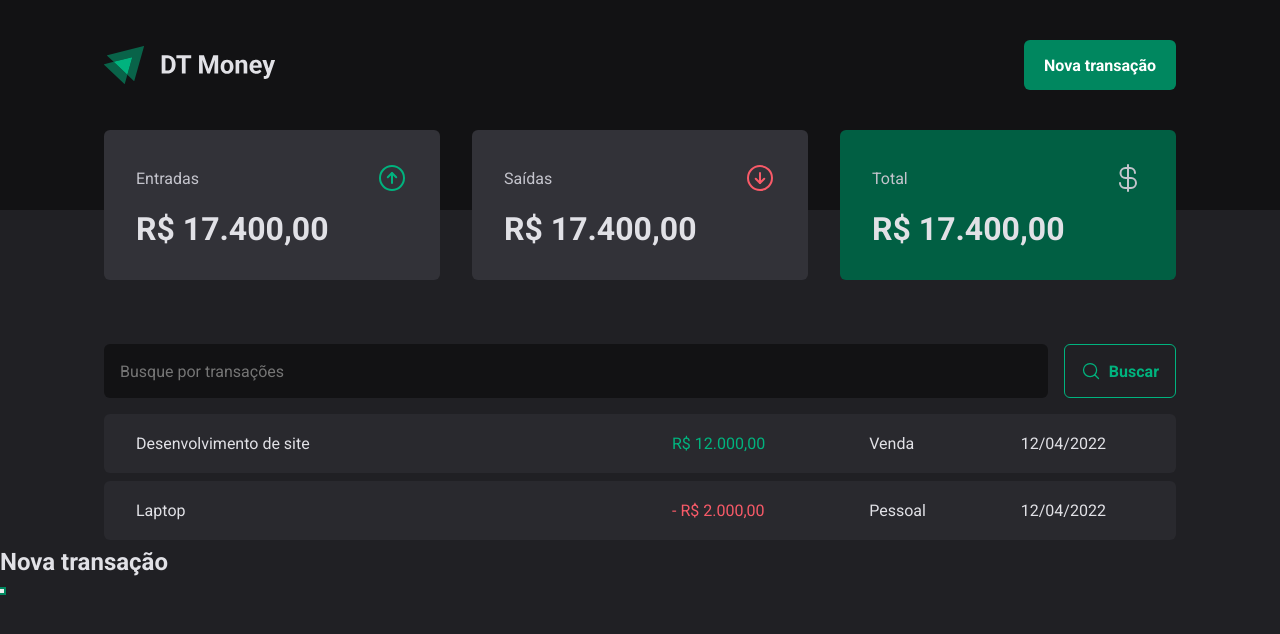
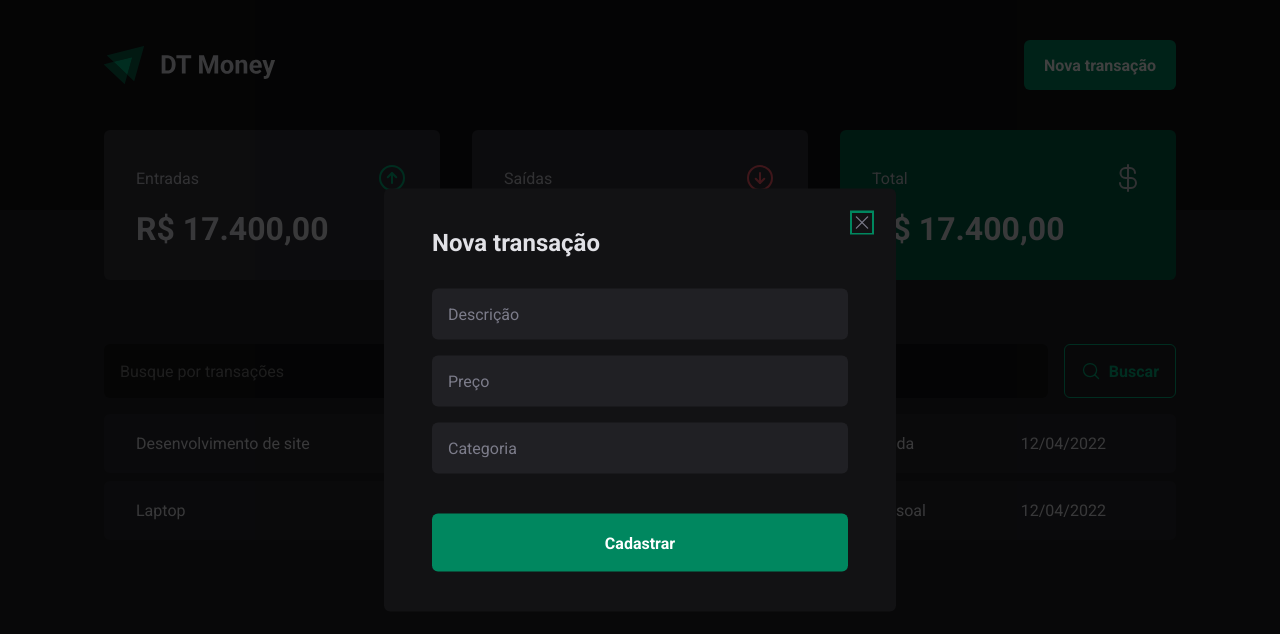
Before and after one commit to igorct1/03-ignite-dt-money, a React (Vite) app: page / in a window 1280 px wide. Both pictures are taken after a click on the button "Nova transação". Shown: the top 634 px of the page. Built offline with nearby package versions, Linux system fonts and the light colour scheme.

Commit message:
feat: modal styles

```diff
--- a/src/components/Header/index.tsx
+++ b/src/components/Header/index.tsx
@@ -1,6 +1,7 @@
 import { HeaderContainer, HeaderContent, NewTransactionButton } from './styles'
 import logo from '../../assets/logo.svg'
 import * as Dialog from '@radix-ui/react-dialog'
+import { NewTransactionModal } from '../NewTransactionModal'
 
 export function Header() {
   return (
@@ -14,17 +15,7 @@ export function Header() {
             <NewTransactionButton>Nova transação</NewTransactionButton>
           </Dialog.Trigger>
 
-          <Dialog.Portal>
-            {/* background escuro */}
-            <Dialog.Overlay />
-            {/* conteudo */}
-            <Dialog.Content>
-              <Dialog.Title>Nova transação</Dialog.Title>
-
-              {/* fechar modal */}
-              <Dialog.Close />
-            </Dialog.Content>
-          </Dialog.Portal>
+          <NewTransactionModal />
         </Dialog.Root>
       </HeaderContent>
     </HeaderContainer>
--- /dev/null
+++ b/src/components/NewTransactionModal/index.tsx
@@ -0,0 +1,29 @@
+import * as Dialog from '@radix-ui/react-dialog'
+import { DialogCloseButton, DialogOverlay, DialongContent } from './styles'
+import { X } from 'phosphor-react'
+
+export function NewTransactionModal() {
+  return (
+    <Dialog.Portal>
+      {/* background escuro */}
+      <DialogOverlay />
+      {/* conteudo */}
+      <DialongContent>
+        <Dialog.Title>Nova transação</Dialog.Title>
+
+        {/* fechar modal */}
+        <DialogCloseButton>
+          <X size={20} />
+        </DialogCloseButton>
+
+        <form>
+          <input type="text" placeholder="Descrição" required />
+          <input type="number" placeholder="Preço" required />
+          <input type="text" placeholder="Categoria" required />
+
+          <button type="submit">Cadastrar</button>
+        </form>
+      </DialongContent>
+    </Dialog.Portal>
+  )
+}
--- /dev/null
+++ b/src/components/NewTransactionModal/styles.ts
@@ -0,0 +1,74 @@
+import { styled } from 'styled-components'
+import * as Dialog from '@radix-ui/react-dialog'
+
+export const DialogOverlay = styled(Dialog.Overlay)`
+  position: fixed;
+  width: 100vw;
+  height: 100vh;
+  inset: 0;
+  background: rgba(0, 0, 0, 0.75);
+`
+
+export const DialongContent = styled(Dialog.Content)`
+  min-width: 32rem;
+
+  border-radius: 6px;
+  padding: 2.5rem 3rem;
+
+  background: ${(props) => props.theme['gray-900']};
+  position: fixed;
+  top: 50%;
+  left: 50%;
+
+  transform: translate(-50%, -50%);
+
+  form {
+    margin-top: 2rem;
+    display: flex;
+    flex-direction: column;
+    gap: 1rem;
+
+    input {
+      border-radius: 6px;
+      border: 0;
+      background: ${({ theme }) => theme['gray-800']};
+      color: ${({ theme }) => theme['gray-300']};
+
+      padding: 1rem;
+
+      &::placeholder {
+        color: ${({ theme }) => theme['gray-500']};
+      }
+    }
+
+    button[type='submit'] {
+      height: 58px;
+      border: 0;
+      background: ${(props) => props.theme['green-500']};
+      color: ${({ theme }) => theme.white};
+      font-weight: bold;
+      padding: 0 1.25rem;
+      border-radius: 6px;
+      margin-top: 1.5rem;
+      cursor: pointer;
+
+      &:hover {
+        background: ${(props) => props.theme['green-700']};
+        transition: all 0.2s;
+      }
+    }
+  }
+`
+export const DialogCloseButton = styled(Dialog.Close)`
+  position: absolute;
+  background: transparent;
+  border: 0;
+
+  top: 1.5rem;
+  right: 1.5rem;
+  line-height: 0;
+
+  cursor: pointer;
+
+  color: ${(props) => props.theme['gray-500']};
+`
```
